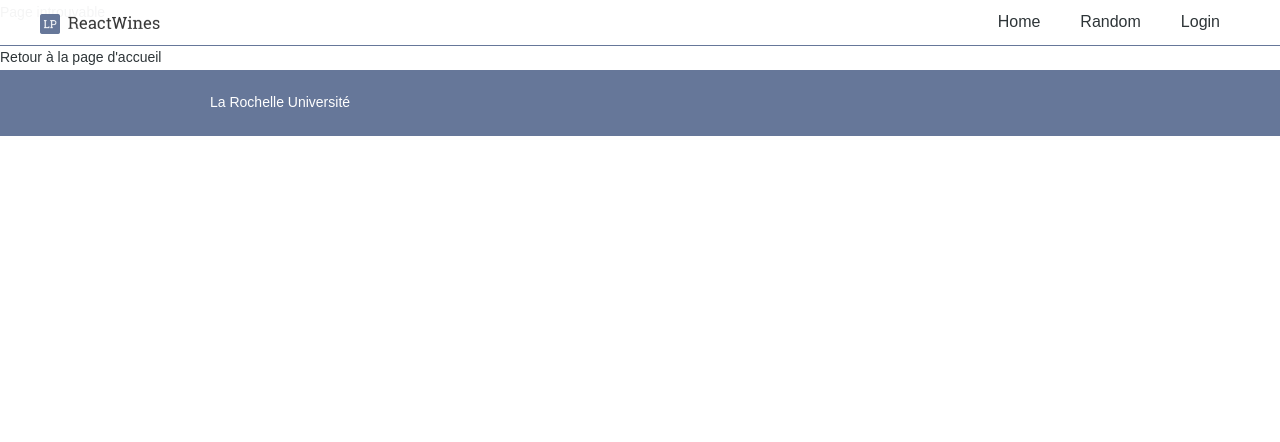
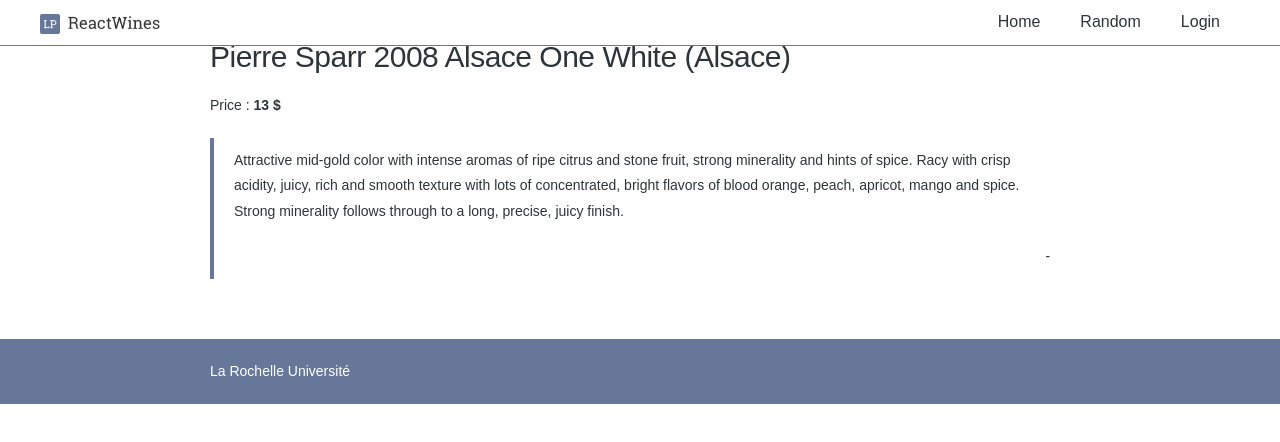
Before and after one commit to Tchauuw/wineCatalog, a React (Create React App) app: page /view/alsace-one-6 in a window 1280 px wide. Shown: the top 442 px of the page. Built offline with nearby package versions, Linux system fonts and the light colour scheme.

Commit message:
Ex 5 : Review display and random reviews

```diff
--- a/src/components/App.jsx
+++ b/src/components/App.jsx
@@ -10,9 +10,9 @@
     return<BrowserRouter>
         <Layout>
         <Routes>
-            <Route path="view" element={<Review />} />
             <Route index="true" element={<ReviewList />} />
             <Route path="*" element={<NotFound />} />
+            <Route path="view/:slug" element={<Review />} />
         </Routes>
         </Layout>
     </BrowserRouter>
--- a/src/components/Layout.jsx
+++ b/src/components/Layout.jsx
@@ -16,7 +16,7 @@
                     <Link to="/">Home</Link>
                 </li>
                 <li>
-                    <Link to="/view">Random</Link>
+                    <Link to="/view/random">Random</Link>
                 </li>
                 <li>
                     <a href="/">Login</a>
--- a/src/components/Review.jsx
+++ b/src/components/Review.jsx
@@ -1,17 +1,25 @@
+import { useParams } from "react-router-dom"
+import db from "../api/db.json";
+
 const Review = () => {
 
+    const params = useParams()
+    const review = params.slug === 'random' ? db.reviews[Math.floor(Math.random()*(db.reviews.length-1))] : db.reviews.find((review) => {
+        return review.slug === params.slug
+    })
+    console.log();
+
     return<section data-name="review">
-        <h2>Nouveau</h2>
-        <h3>Henry Fessy 2012 Nouveau  (Beaujolais)</h3>
+        <h2>{review?.title}</h2>
         <p>
-            Price : <b>9 $</b>
+            Price : <b>{review?.price} $</b>
         </p>
         <blockquote>
             <p>
-                This is a festive wine, with soft, ripe fruit and acidity, plus a red berry flavor.
+                {review?.description}
             </p>
             <p txt="r">
-                <i>- Roger Voss</i>
+                <i>- {review?.taster_name}</i>
             </p>
         </blockquote>
     </section>
--- a/src/components/ReviewList.jsx
+++ b/src/components/ReviewList.jsx
@@ -1,6 +1,20 @@
+import { Link, useParams } from "react-router-dom";
 import db from "../api/db.json";
 
 const ReviewList = props => {
+
+    const dbReviews = db.reviews;
+
+    const listWine = dbReviews.map((dbReview) =>
+        <div col="1/2">
+            <card>
+                <Link to={`/view/${dbReview.slug}`}>
+                    <h5>{dbReview.title}</h5>
+                    <p>{dbReview.points} / 100</p>
+                </Link>
+            </card>
+        </div>
+    );
 
     return <section data-name="review-list">
         <div className="hidden">
@@ -14,22 +28,7 @@
             </p>
         </div>
         <grid>
-            <div col="1/2">
-                <card>
-                    <a href="/">
-                        <h5>{db.reviews[0].title}</h5>
-                        <p>{db.reviews[0].points} / 100</p>
-                    </a>
-                </card>
-            </div>
-            <div col="1/2">
-                <card>
-                    <a href="/">
-                        <h5>{db.reviews[1].title}</h5>
-                        <p>{db.reviews[1].points} / 100</p>
-                    </a>
-                </card>
-            </div>
+            <div>{listWine}</div>
             <div col="1/1" txt="c" className="hidden">
                 <card>
                     <a href="/"><h5>Add a review</h5></a>
```
